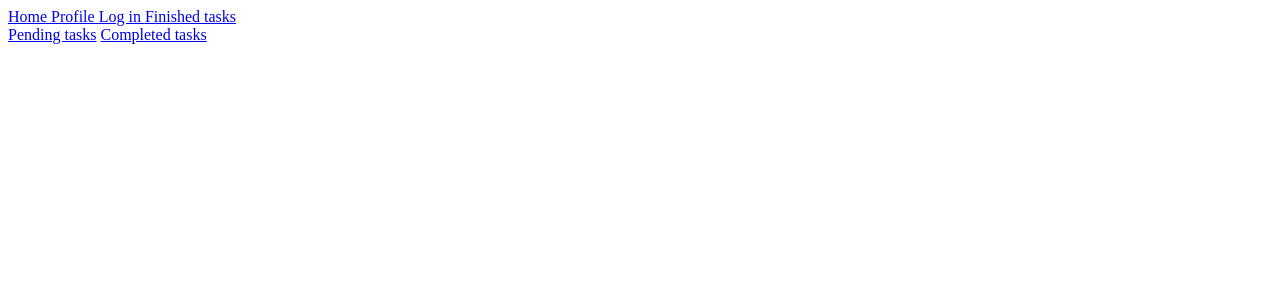
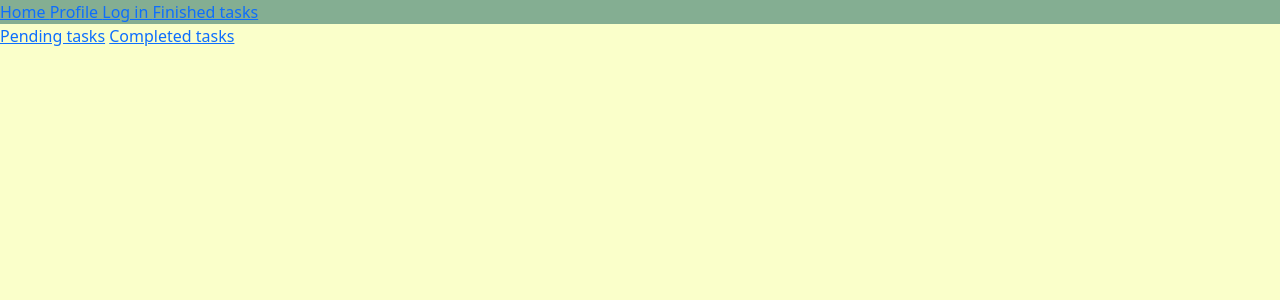
Before and after one commit to mariami57/TodoApp, a Django app: page / in a window 1280 px wide. Shown: the top 300 px of the page. Run offline with Django 5.2, Linux system fonts and the light colour scheme.

Commit message:
added more styles

```diff
--- /dev/null
+++ b/static/css/base.css
@@ -0,0 +1,8 @@
+.background {
+    background-color:rgb(250, 255, 202);
+}
+
+nav {
+    background-color: rgb(132, 174, 146);
+
+}
--- /dev/null
+++ b/static/css/styles.css
@@ -0,0 +1 @@
+@import "base.css";
--- a/templates/base.html
+++ b/templates/base.html
@@ -1,12 +1,27 @@
+{% load static %}
+
 <!DOCTYPE html>
 <html lang="en">
 <head>
     <meta charset="UTF-8">
+    <link href="https://cdn.jsdelivr.net/npm/bootstrap@5.3.3/dist/css/bootstrap.min.css" rel="stylesheet">
+    <link rel="stylesheet" href="{% static 'css/styles.css'%}">
     <title>To Do</title>
+
 </head>
-<body>
-    {% include "common/nav.html" %}
-    {% block content %}
-    {% endblock %}
+<body class="d-flex flex-column min-vh-100">
+    <header>
+        {% include "common/nav.html" %}
+    </header>
+    <main class="flex-fill background">
+
+        {% block content %}
+
+        {% endblock %}
+
+    </main>
+
+
+
 </body>
 </html>
--- a/templates/common/home.html
+++ b/templates/common/home.html
@@ -1,7 +1,8 @@
-{% include "base.html" %}
+{% extends "base.html" %}
 {% load static %}
 
 {% block content %}
+    <div class="content-container">
         <div class="type-tasks">
             <a href="#" id="pending-tasks">Pending tasks</a>
             <a href="#" id="completed-tasks">Completed tasks</a>
@@ -14,5 +15,6 @@
 
             </div>
         </div>
+    </div>
 
 {% endblock %}
```
Lines whose indentation alone changed are shown as unchanged.
